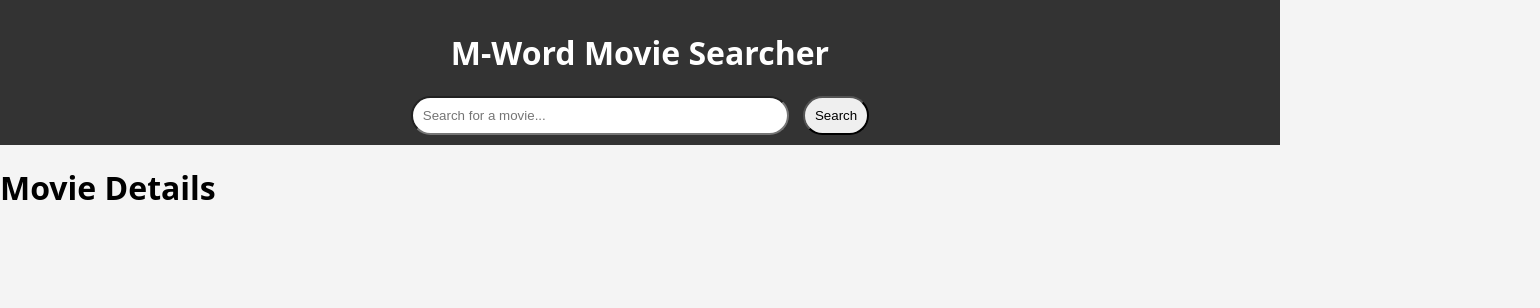
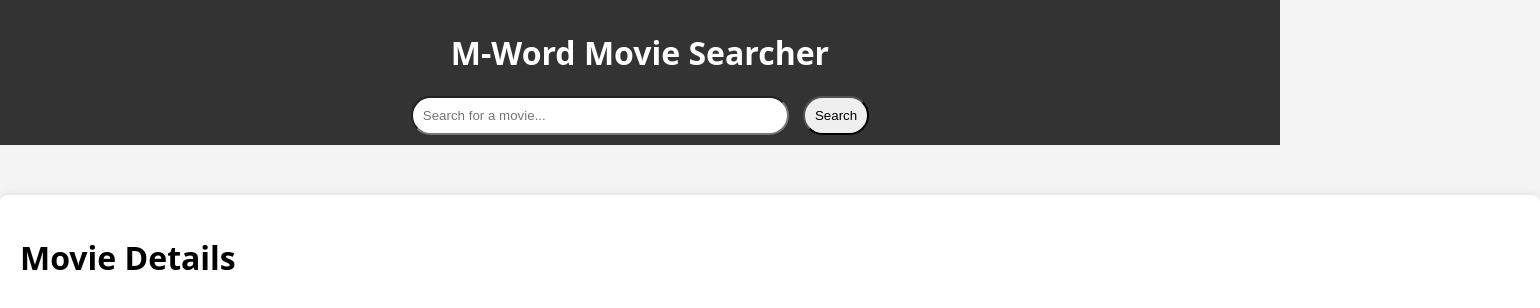
Before and after one commit to minnjuu/WebSys-Final-Proj, a plain HTML site: page movie-details.html in a window 1280 px wide. Shown: the whole page, 1540 px wide, since content can reach past the window. Drawn offline with Linux system fonts and the light colour scheme.

Commit message:
add styling to container details

```diff
--- a/style.css
+++ b/style.css
@@ -21,6 +21,15 @@ body {
 
 }
 
+.container-details {
+    width: 1500px;
+    margin: 50px auto;
+    background-color: #fff;
+    padding: 20px;
+    border-radius: 8px;
+    box-shadow: 0 0 10px rgba(0, 0, 0, 0.1);
+
+}
 .search {
     display: flex;
     align-items: right;
```
